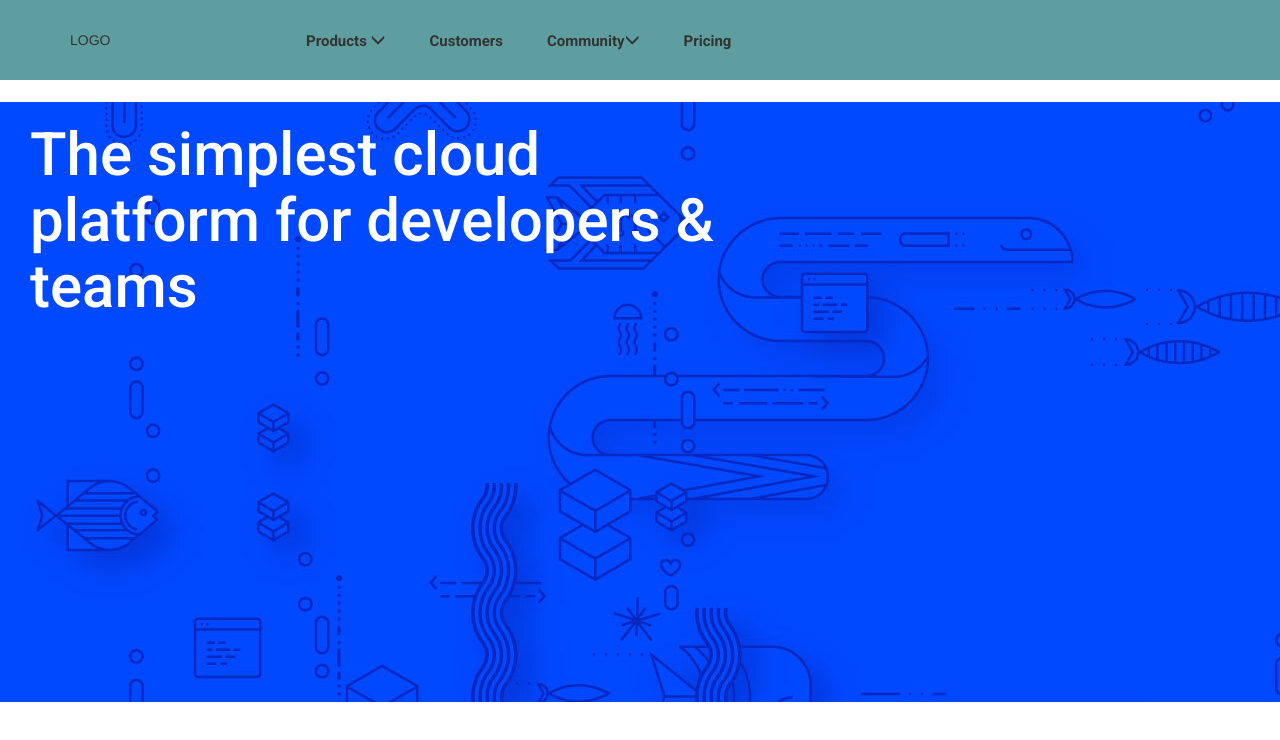
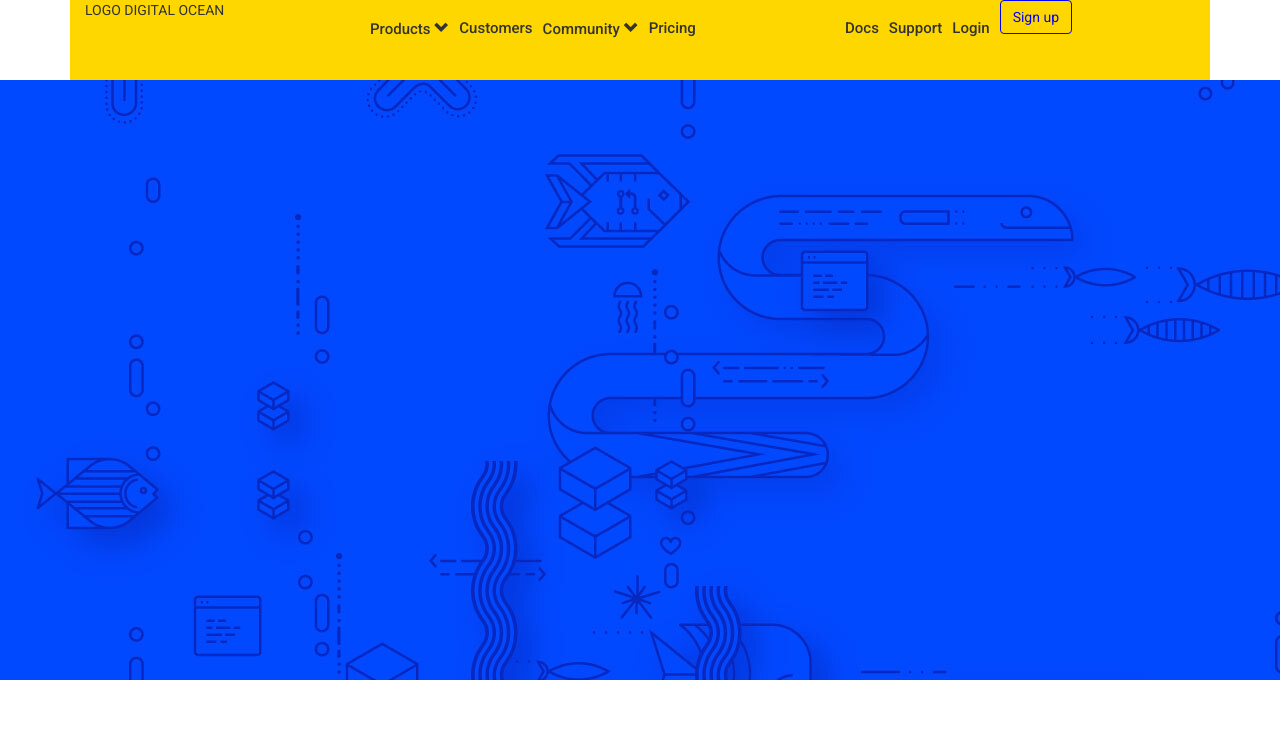
Before and after one commit to marcelloberetta/html-css-digitalocean, a plain HTML site: page index.html in a window 1280 px wide. Drawn offline with nearby package versions, Linux system fonts and the light colour scheme.

Commit message:
Replace previous commits

```diff
--- a/css/style.css
+++ b/css/style.css
@@ -1,4 +1,82 @@
-.mb-row{
+body{
+   font-family: "Roboto", sans-serif;
+}
+
+/* COMMONS */
+
+._cap{
+   text-transform: capitalize;
+}
+
+
+
+/* HEADER */
+
+.htcontainer{
+   width: 100%;
+   height:80px;
+
+}
+
+.htrow{
+   height: 80px;
+   background-color: gold;
+   margin: 0 auto;
+}
+
+
+._floating > h3{
+   float: left;
+   padding-right: 10px;
+}
+
+.dologo{
+   transform: scale(0.5 , 0.5);
+
+}
+
+._fontsize >h3{
+   font-size: 15px;
+}
+
+
+.signup{
+   border: 1px solid blue;
+   color: blue;
+   background-color: transparent;
+   vertical-align: middle;
+
+}
+
+
+.mb_container{
+   width: 100%;
+   height: 600px;
+   background-image: url(../img/bg-banner-home.jpg);
+   background;
+}
+
+
+
+
+
+
+
+
+
+
+
+
+
+
+
+
+
+
+
+
+
+/* .mb-row{
    background-color: cadetblue;
    width: 100%;
    height: 80px;
@@ -41,4 +119,4 @@
    width:60%;
    margin: 0 auto;
 
-}
+} */
--- a/index.html
+++ b/index.html
@@ -21,49 +21,63 @@
 <body>
 
    <header>
-      <!-- header top -->
-      <div class="ribbon mb-row ">
+
+      <!-- HEADER TOP -->
+
+      <div class="htcontainer">
          <div class="container">
-            <div class="row ">
-               <div class="col-xs-6  col-lg-2"> LOGO</div>
+            <div class="row htrow">
 
-                  <div class="visible-xs-6 hidden-lg text-right">
-                     <span class="glyphicon glyphicon-menu-hamburger" aria-hidden="true"></span>
-                  </div>
+                  <div class="col-xs-10 col-lg-3">
 
-                  <div class="hidden-xs col-lg-8  ">
-
-                     <ul class="navbar">
-
-                        <li>products <span class="glyphicon glyphicon-menu-down" aria-hidden="true"></span></li>
-
-                        <li>customers</li>
-
-                        <li>community<span class="glyphicon glyphicon-menu-down" aria-hidden="true"></span></li>
-
-                        <li>pricing</li>
+                     <div>LOGO DIGITAL OCEAN</div><!-- LOGO DIGITAL OCEAN -->
 
 
-                     </ul>
 
                   </div>
 
-               <div class="hidden-xs col-lg-2">
+                  <div class="col-xs-2 visible-xs  hidden-lg">
+
+
+                     <span class="glyphicon glyphicon-menu-hamburger" aria-hidden="true"></span><!-- HAMBURGER MENU -->
 
 
 
-            </div>
+                  </div>
+
+                  <div class="hidden-xs visible-lg col-lg-5 _floating _cap  _fontsize">  <!-- MENU CENTRALE -->
+
+                     <h3>
+                        products
+                        <span class="glyphicon glyphicon-chevron-down" aria-hidden="true"></span>
+                     </h3>
+
+                     <h3>customers</h3>
+
+                     <h3>
+                        community
+                        <span class="glyphicon glyphicon-chevron-down" aria-hidden="true"></span>
+                     </h3>
+
+                     <h3>pricing</h3>
+
+                  </div>
+
+                  <div class="hidden-xs visible-lg col-lg-4 _floating _fontsize _cap"> <!-- MENU A DESTRA -->
+
+                     <h3>docs</h3>
+
+                     <h3>support</h3>
+
+                     <h3>login</h3>
+
+                     <button type="button" class="btn btn-primary signup">Sign up</button>
 
 
-            </div>
-      </div>
+                  </div>
 
-         <!-- header bottom -->
 
-         <div class="container headerbottom">
-            <div class="row"></div>
-            <div class="col-xs-12 col-md-6 _box">
-               <h1 class="title">The simplest cloud platform for developers & teams</h1>
+
 
             </div>
 
@@ -71,8 +85,27 @@
 
 
 
+
+            </div>
          </div>
+      </div>
 
+      <!--HEADER BOTTOM  -->
+
+      <div class="container mb_container">
+         <div class="row">
+            <!-- SX HEADER BOTTOM -->
+            <div class="col-md-6">
+
+
+
+            </div>
+
+
+
+
+         </div>
+      </div>
 
 
    </header>
```
